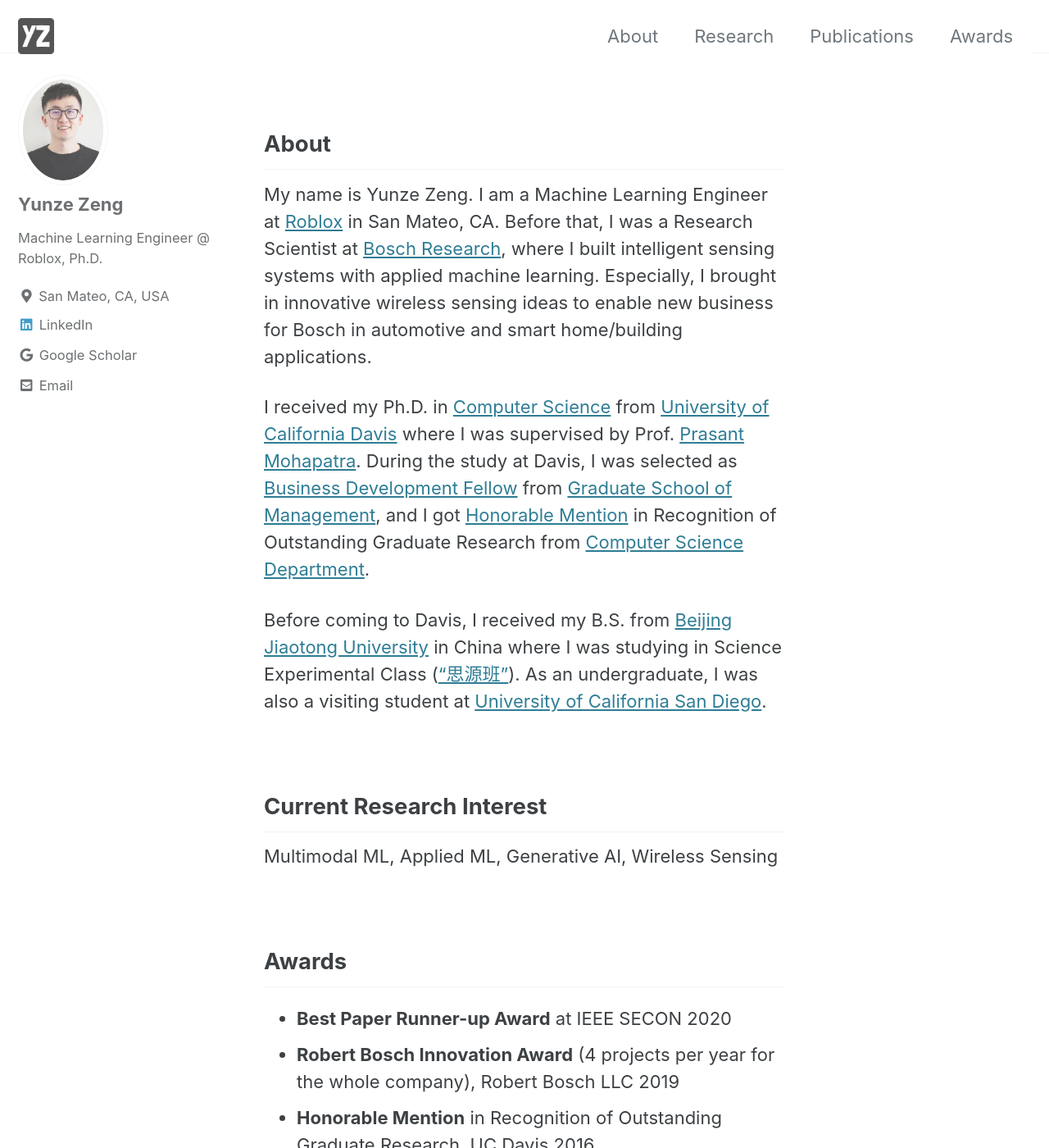
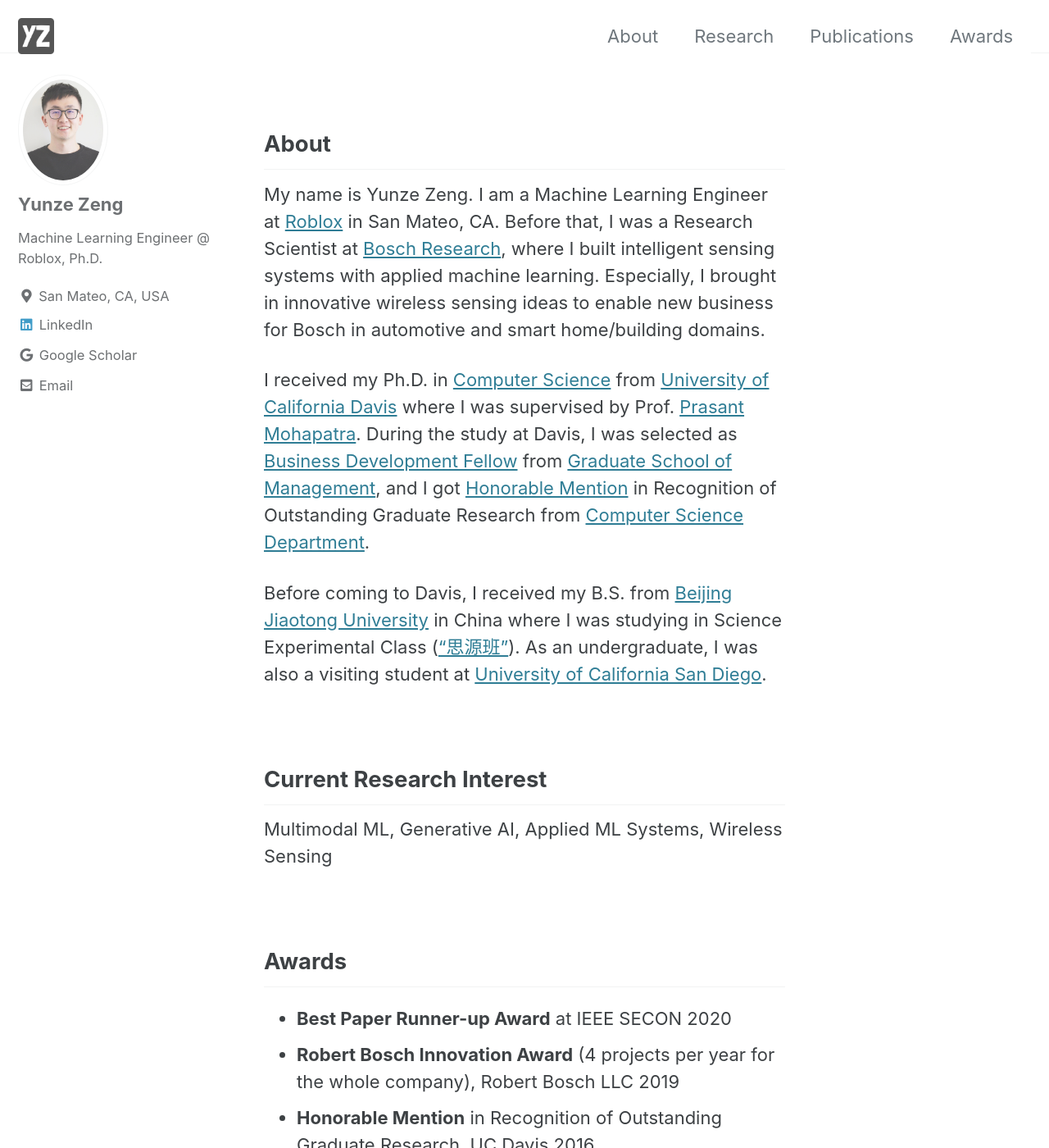
Before and after one commit to yunze/yunze.github.io, a Jekyll site: the page built from index.md, in a window 1280 px wide and 1400 px high. Shown: the whole window at 82% size. Built offline with Jekyll 4.4.1, drawn with Linux system fonts in a browser that asks for light colours; cached includes are drawn as plain includes.

Commit message:
Update index.md

```diff
--- a/index.md
+++ b/index.md
@@ -10,7 +10,7 @@ toc_sticky: true
 
 ## About
 
-My name is Yunze Zeng. I am a Machine Learning Engineer at [Roblox](https://corp.roblox.com/) in San Mateo, CA. Before that, I was a Research Scientist at [Bosch Research](https://www.bosch.com/research/), where I built intelligent sensing systems with applied machine learning. Especially, I brought in innovative wireless sensing ideas to enable new business for Bosch in automotive and smart home/building applications.
+My name is Yunze Zeng. I am a Machine Learning Engineer at [Roblox](https://corp.roblox.com/) in San Mateo, CA. Before that, I was a Research Scientist at [Bosch Research](https://www.bosch.com/research/), where I built intelligent sensing systems with applied machine learning. Especially, I brought in innovative wireless sensing ideas to enable new business for Bosch in automotive and smart home/building domains.
 
 I received my Ph.D. in [Computer Science](https://cs.ucdavis.edu/) from [University of California Davis](https://www.ucdavis.edu/) where I was supervised by Prof. [Prasant Mohapatra](https://faculty.engineering.ucdavis.edu/mohapatra/). During the study at Davis, I was selected as [Business Development Fellow](https://gsm.ucdavis.edu/profile/yunze-zeng) from [Graduate School of Management](https://gsm.ucdavis.edu/), and I got [Honorable Mention](https://cs.ucdavis.edu/news) in Recognition of Outstanding Graduate Research from [Computer Science Department](https://cs.ucdavis.edu/).
 
@@ -18,7 +18,7 @@ Before coming to Davis, I received my B.S. from [Beijing Jiaotong University](ht
 
 ## Current Research Interest
 
-Multimodal ML, Applied ML, Generative AI, Wireless Sensing
+Multimodal ML, Generative AI, Applied ML Systems, Wireless Sensing
 
 ## Awards
 
```
